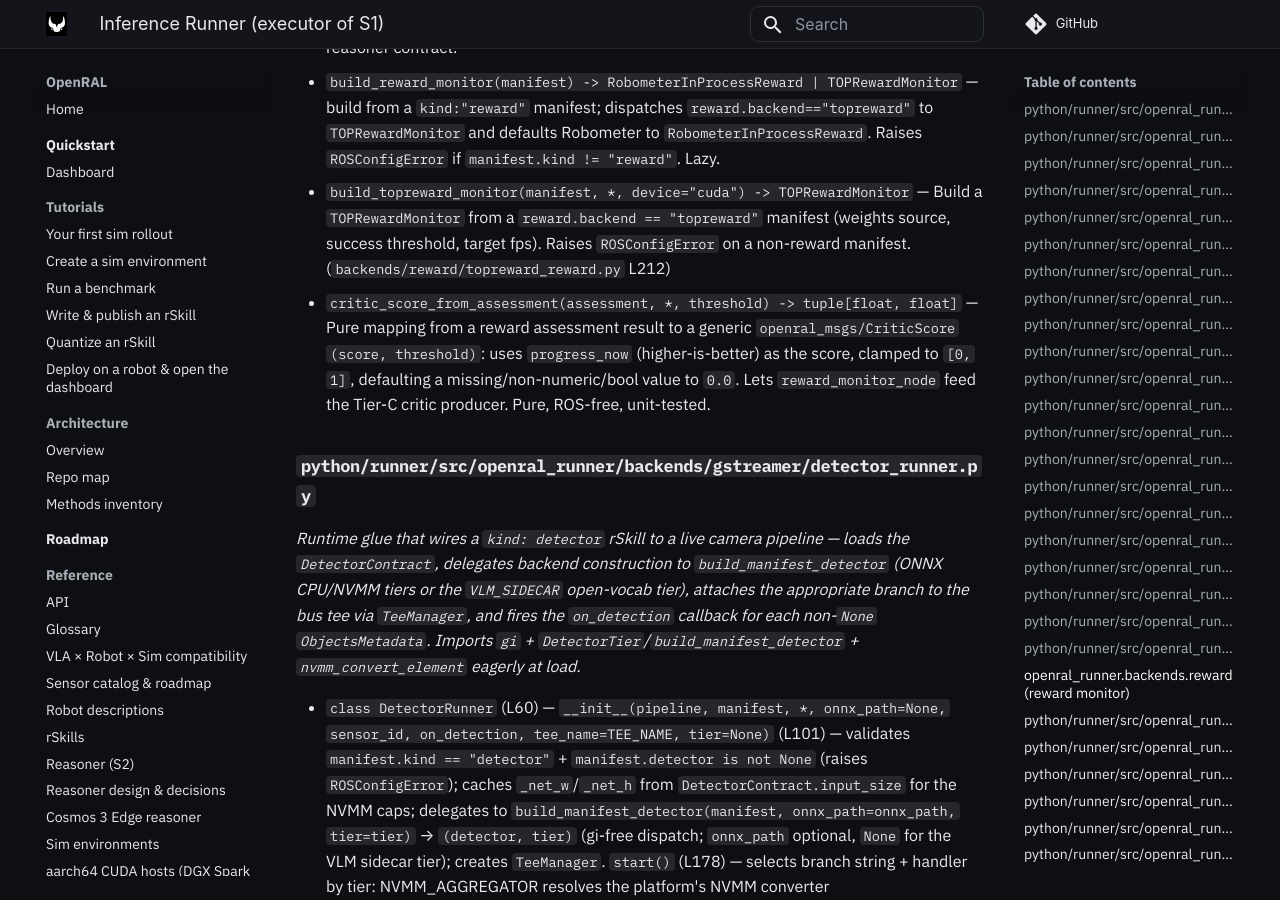
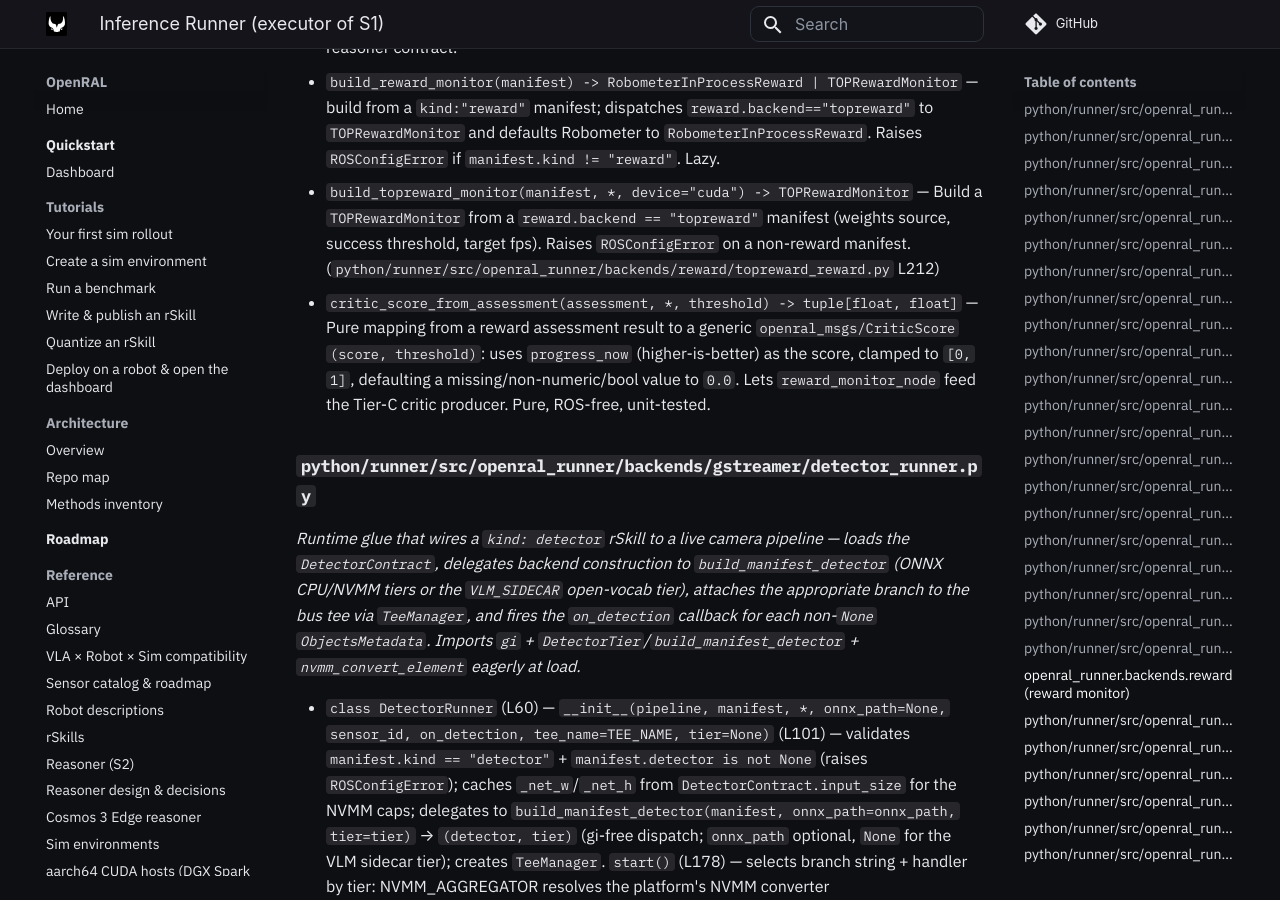
Before and after one commit to OpenRAL/openral, an MkDocs documentation site: the page built from docs/methods/05-inference-runner.md, in a window 1280 px wide and 900 px high, scrolled down 16120 px. Built offline with MkDocs 1.6.1 and Material for MkDocs 9.7.7, drawn with Linux system fonts in a browser that asks for light colours; comment, search, counter and statistics services are not loaded.

Commit message:
docs(methods): spell out the topreward marker's path
The only inline-path marker in the `openral_runner.backends.reward` section
gave its path relative to a heading that names a dotted module, not a
directory — so it resolved only through the tool's last-resort repo-wide
suffix search, which is also what made it the one entry that broke while that
search was skipping worktrees. Repo-relative paths are matched directly.

Co-Authored-By: Claude Opus 5 (1M context) <noreply@anthropic.com>
Claude-Session: https://claude.ai/code/session_01XVC32JktYitfwraHGqw3zB
Signed-off-by: Adrian <adrianllopart@gmail.com>

```diff
--- a/docs/methods/05-inference-runner.md
+++ b/docs/methods/05-inference-runner.md
@@ -214,7 +214,7 @@ _Scene-VLM backend backed by the Qwen3.5-4B sidecar — the scene-reasoning coun
 - `assess_from_score(progress, success, *, success_threshold, frames_seen) -> dict` — shared `assess()` dict builder (`progress_now`/`success_now`/`progress_trend`/`success_trend`/`stalled`/`succeeded`/`frames_seen`); consolidated out of `RobometerInProcessReward.assess` and `TOPRewardMonitor.assess`, which were identical bodies (see `docs/methods/14-duplication-watch.md`).
 - `class RobometerInProcessReward` — `__init__(*, model_id, weights_source="OpenRAL/rskill-robometer_4b-any-general-nf4", num_bins=100, success_threshold=0.5, max_frames=8, device="cuda")` — default Robometer backend for `reward_monitor_node`: lazily imports `tools/_robometer_scorer.py::_Scorer`, meta-loads the prequantized NF4 checkpoint in the reward-monitor process, and scores BGR frames via the same native lerobot 0.6.0 `_compute_rbm_logits` + `decode_progress_outputs` path. `score(frames, task) -> (progress, success)` validates empty task/clip + frame sizes, evenly subsamples to `max_frames`, converts BGR→RGB, returns per-frame normalized arrays. `assess(...) -> dict` mirrors the reasoner contract.
 - `build_reward_monitor(manifest) -> RobometerInProcessReward | TOPRewardMonitor` — build from a `kind:"reward"` manifest; dispatches `reward.backend=="topreward"` to `TOPRewardMonitor` and defaults Robometer to `RobometerInProcessReward`. Raises `ROSConfigError` if `manifest.kind != "reward"`. Lazy.
-- `build_topreward_monitor(manifest, *, device="cuda") -> TOPRewardMonitor` — Build a `TOPRewardMonitor` from a `reward.backend == "topreward"` manifest (weights source, success threshold, target fps). Raises `ROSConfigError` on a non-reward manifest. (`backends/reward/topreward_reward.py` L212)
+- `build_topreward_monitor(manifest, *, device="cuda") -> TOPRewardMonitor` — Build a `TOPRewardMonitor` from a `reward.backend == "topreward"` manifest (weights source, success threshold, target fps). Raises `ROSConfigError` on a non-reward manifest. (`python/runner/src/openral_runner/backends/reward/topreward_reward.py` L212)
 - `critic_score_from_assessment(assessment, *, threshold) -> tuple[float, float]` — Pure mapping from a reward assessment result to a generic `openral_msgs/CriticScore` `(score, threshold)`: uses `progress_now` (higher-is-better) as the score, clamped to `[0, 1]`, defaulting a missing/non-numeric/bool value to `0.0`. Lets `reward_monitor_node` feed the Tier-C critic producer. Pure, ROS-free, unit-tested.
 
 ### `python/runner/src/openral_runner/backends/gstreamer/detector_runner.py`
```
